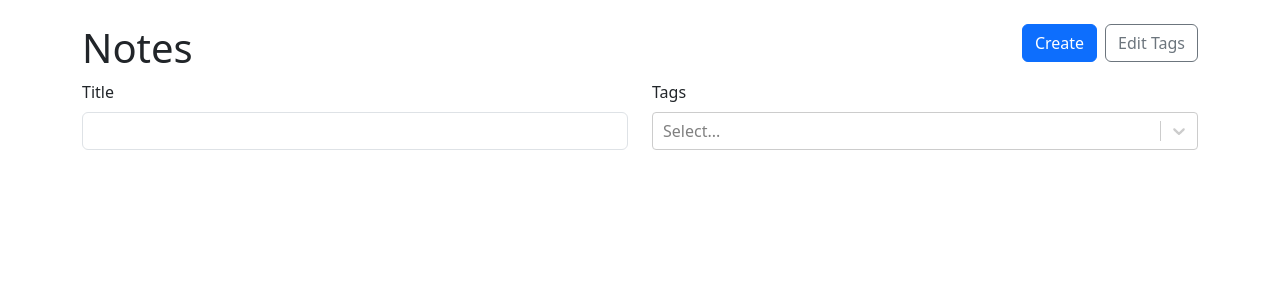
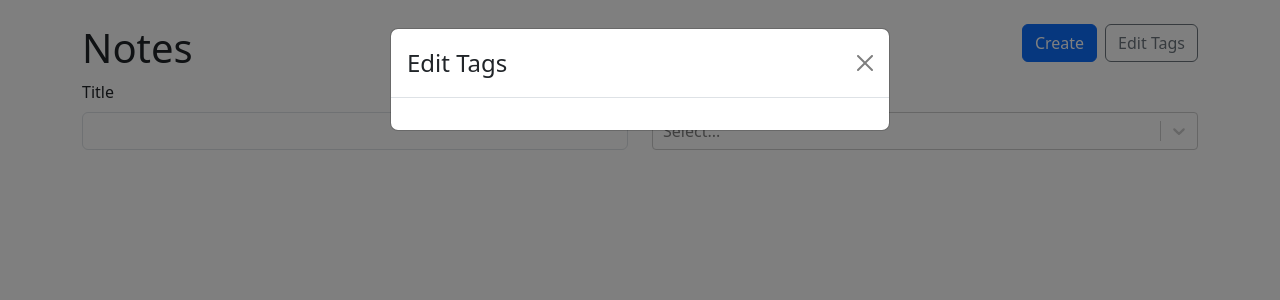
Before and after one commit to BrunoSoaresEngineering/notes-manager-app, a React (Vite) app: page / in a window 1280 px wide. Both pictures are taken after a click on the button "Edit Tags". Shown: the top 300 px of the page. Built offline with nearby package versions, Linux system fonts and the light colour scheme.

Commit message:
feat(list-notes): add edit tag modal

```diff
--- a/src/App.tsx
+++ b/src/App.tsx
@@ -52,10 +52,28 @@ function App() {
     setTags((previousTags) => [...previousTags, tag]);
   }
 
+  function updateTag(id: string, label: string) {
+    setTags((prevTags) => prevTags.map((tag) => {
+      if (tag.id !== id) {
+        return tag;
+      }
+      return {
+        id,
+        label
+      }
+    }))
+  }
+
+  function deleteTag(id: string) {
+    setTags((prevTags) => prevTags.filter((tag) => tag.id !== id))
+  }
+
   return (
     <Container className='my-4'>
       <Routes>
-        <Route path='/' element={<NoteList availableTags={tags} notes={notes}/>}/>
+        <Route path='/' element={
+          <NoteList availableTags={tags} notes={notes} updateTag={updateTag} deleteTag={deleteTag}/>
+        }/>
         <Route path='/new' element={
           <NewNote
             createNote={createNote}
--- a/src/Note-list.tsx
+++ b/src/Note-list.tsx
@@ -6,18 +6,24 @@ import ReactSelect from 'react-select';
 import { Tag } from './tag';
 import { SimplifiedNote } from './note';
 import NoteCard from './components/note-card/Note-card';
+import EditTagsModal from './components/Edit-tags-modal';
 
 type NoteListProps = {
   availableTags: Tag[],
-  notes: SimplifiedNote[]
+  notes: SimplifiedNote[],
+  updateTag: (id: string, label: string) => void,
+  deleteTag: (id: string) => void
 }
 
 const NoteList = ({
   availableTags,
-  notes
+  notes,
+  updateTag,
+  deleteTag
 }: NoteListProps) => {
   const [title, setTitle] = useState('');
   const [selectedTags, setSelectedTags] = useState<Tag[]>([]);
+  const [editTagsModalIsOpen, setEditTagsModalIsOpen] = useState(false);
 
   const filteredNotes = useMemo(() => {
     return notes.filter((note) => {
@@ -42,7 +48,9 @@ const NoteList = ({
             <Link to={'/new'}>
               <Button variant='primary'>Create</Button>
             </Link>
-            <Button variant='outline-secondary'>Edit Tags</Button>
+            <Button variant='outline-secondary' onClick={() => setEditTagsModalIsOpen(true)}>
+              Edit Tags
+            </Button>
           </Stack>
         </Col>
       </Row>
@@ -88,6 +96,13 @@ const NoteList = ({
           </Col>
         ))}
       </Row>
+      <EditTagsModal
+        show={editTagsModalIsOpen}
+        availableTags={availableTags}
+        handleClose={() => setEditTagsModalIsOpen(false)}
+        updateTag={updateTag}
+        deleteTag={deleteTag}
+      />
     </>
   )
 }
--- /dev/null
+++ b/src/components/Edit-tags-modal.tsx
@@ -0,0 +1,52 @@
+import { Button, Col, Form, Modal, Row, Stack } from "react-bootstrap"
+import { Tag } from "../tag"
+
+type EditTagsModalProps = {
+  show: boolean,
+  availableTags: Tag[],
+  handleClose: () => void,
+  updateTag: (id: string, label: string) => void,
+  deleteTag: (id: string) => void
+}
+
+const EditTagsModal = ({
+  show,
+  availableTags,
+  handleClose,
+  updateTag,
+  deleteTag
+}: EditTagsModalProps) => {
+  return (
+    <Modal
+      show={show}
+      onHide={handleClose}
+    >
+      <Modal.Header closeButton>
+        <Modal.Title>Edit Tags</Modal.Title>
+      </Modal.Header>
+      <Modal.Body>
+        <Form>
+          <Stack gap={2}>
+            {availableTags.map((tag) => (
+              <Row key={tag.id}>
+                <Col>
+                  <Form.Control
+                    type="text"
+                    value={tag.label}
+                    onChange={(ev) => updateTag(tag.id, ev.target.value)}
+                  />
+                </Col>
+                <Col xs='auto'>
+                  <Button variant='outline-danger' onClick={() => deleteTag(tag.id)}>
+                    &times;
+                  </Button>
+                </Col>
+              </Row>
+            ))}
+          </Stack>
+        </Form>
+      </Modal.Body>
+    </Modal>
+  )
+}
+export default EditTagsModal
```
